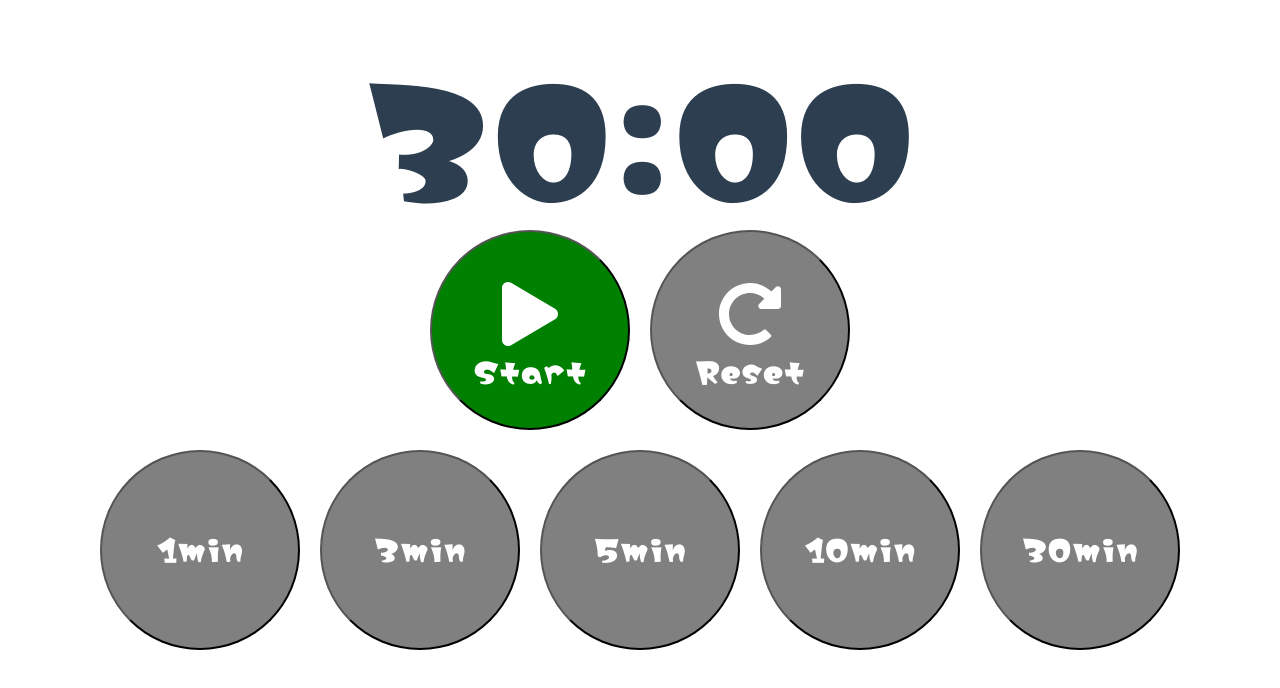
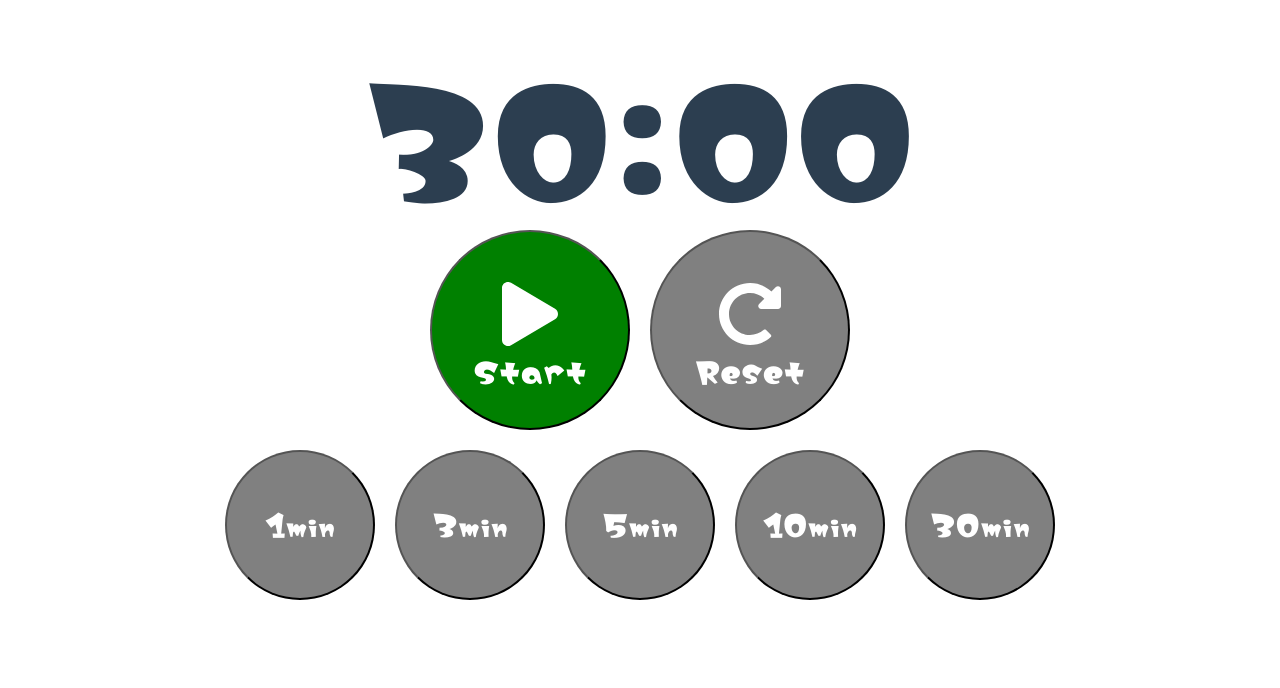
Before and after one commit to furikake6000/ShinchokuTimer, a Vue app: page / in a window 1280 px wide. Shown: the top 688 px of the page. Built offline with nearby package versions, Linux system fonts and the light colour scheme.

Commit message:
分ボタンのデザイン調整

```diff
--- a/src/components/Timer.vue
+++ b/src/components/Timer.vue
@@ -16,8 +16,8 @@
 
     <br />
 
-    <button v-for="minute in [1, 3, 5, 10, 30]" v-bind:key="minute" v-on:click="initialize(minute);">
-      {{ minute }}min
+    <button class="minutes-button" v-for="minute in [1, 3, 5, 10, 30]" v-bind:key="minute" v-on:click="initialize(minute);">
+      <span class="minutes">{{ minute }}</span>min
     </button>
   </div>
 </template>
@@ -111,6 +111,12 @@
       svg
         padding: 10px
         font-size: 4rem
+      &.minutes-button
+        width: 150px
+        height: 150px
+        font-size: 1.5rem
+        .minutes
+          font-size: 2rem
       &.is-red
         background-color: red
       &.is-green
```
